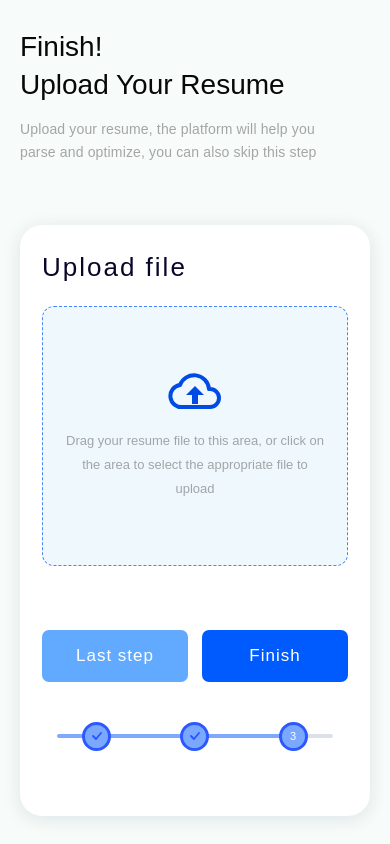
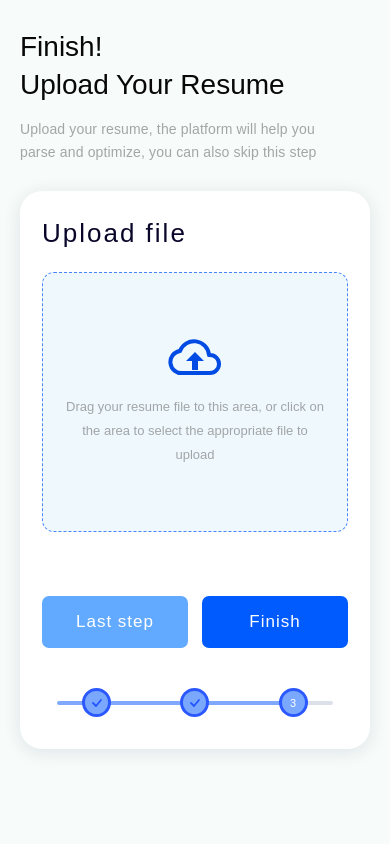
Before and after one commit to shisanhaoyuan/front-exam, a website built with Vite: page index.html in a window 390 px wide. Built offline with nearby package versions, Linux system fonts and the light colour scheme.

Commit message:
Keep mobile content aligned on taller screens

```diff
--- a/src/styles.css
+++ b/src/styles.css
@@ -110,7 +110,7 @@ button:focus-visible { outline: 3px solid #103f9b; outline-offset: 4px; }
   .desktop-break { display: none; }
 }
 @media (max-width: 1023px) {
-  .onboarding { grid-template-columns: 1fr; gap: 32px; max-width: 760px; padding: 40px 32px; }
+  .onboarding { grid-template-columns: 1fr; align-content: start; gap: 32px; max-width: 760px; padding: 40px 32px; }
   .introduction { min-height: 215px; display: flex; align-items: flex-start; }
   .introduction__copy { width: 65%; padding-top: 8px; }
   .introduction__illustration { left: auto; right: -14px; bottom: -32px; width: 230px; max-width: 36%; }
```
Also changed, not shown: docs/mobile.png.
